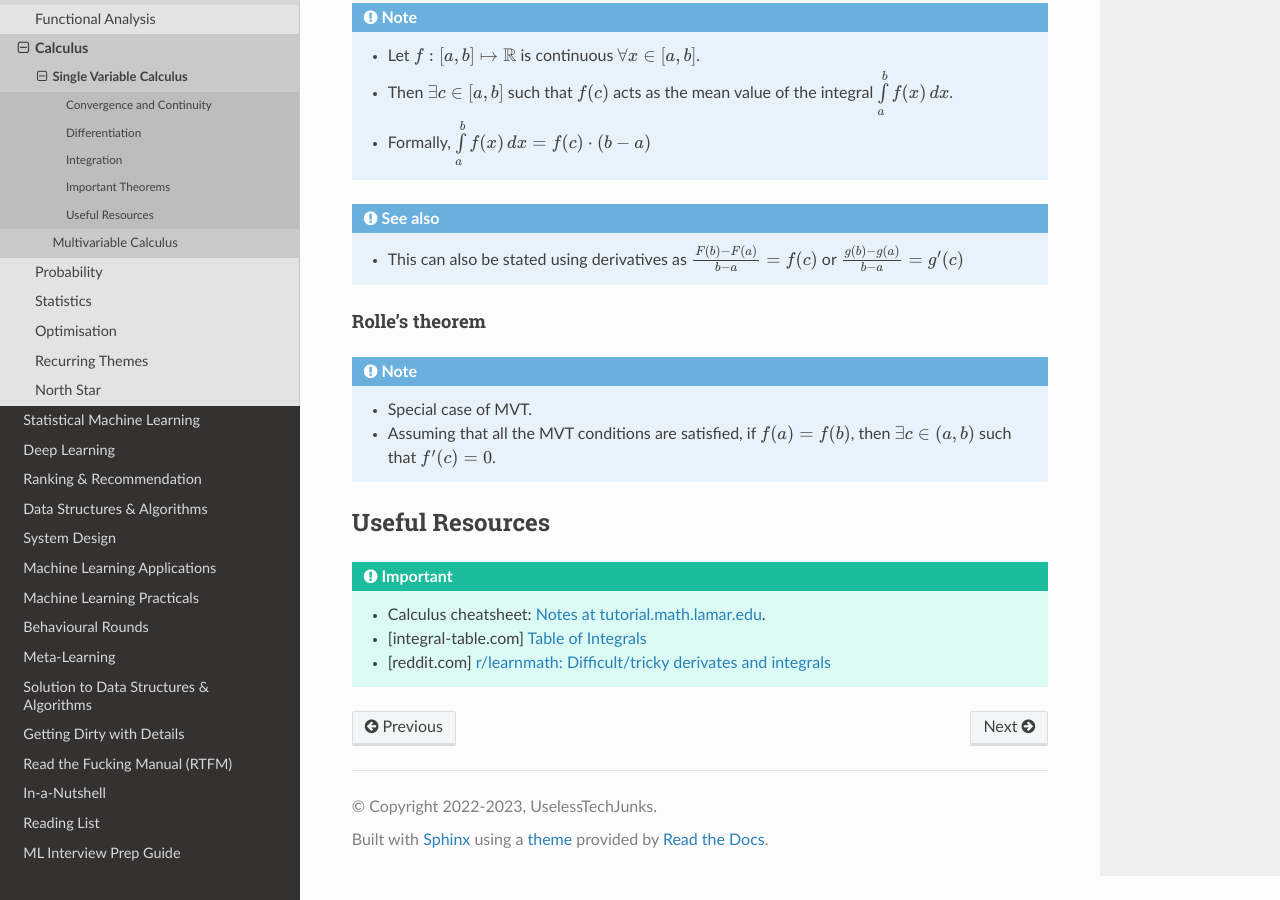
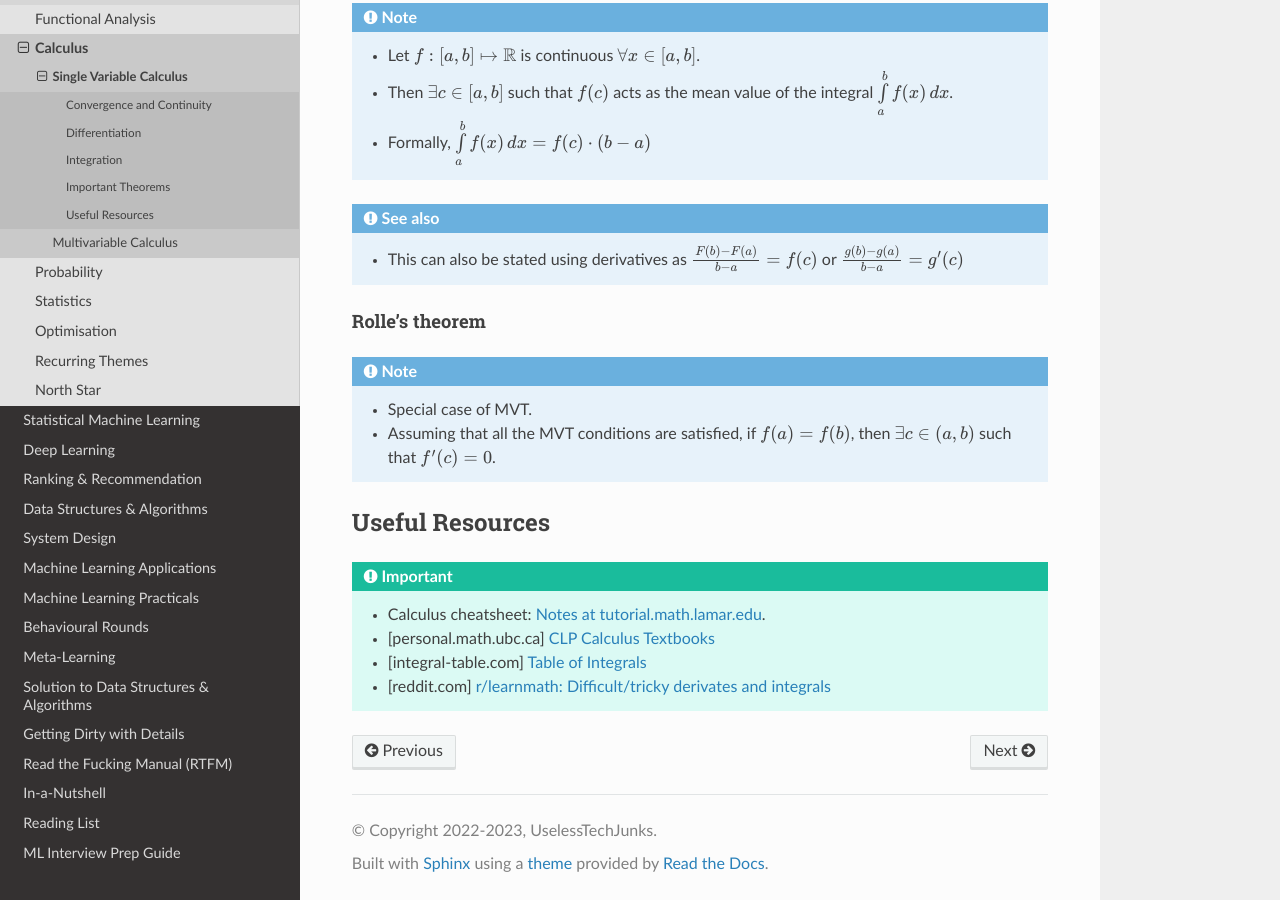
Before and after one commit to uselesstechjunks/leetcode, a Sphinx documentation site: the page built from docs/source/math/calc3/calc1.rst, in a window 1280 px wide and 900 px high, scrolled down 10776 px. Built offline with Sphinx 7.4.7 and the Read the Docs theme 2.0.0, drawn with Linux system fonts in a browser that asks for light colours.

Commit message:
Update calc1.rst (#367)

```diff
--- a/docs/source/math/calc3/calc1.rst
+++ b/docs/source/math/calc3/calc1.rst
@@ -362,5 +362,6 @@ Useful Resources
 ****************************************************************
 .. important::
 	* Calculus cheatsheet: `Notes at tutorial.math.lamar.edu <https://tutorial.math.lamar.edu/pdf/calculus_cheat_sheet_all.pdf>`_.
+	* [personal.math.ubc.ca] `CLP Calculus Textbooks <https://personal.math.ubc.ca/~CLP/CLP2/>`_
 	* [integral-table.com] `Table of Integrals <https://www.integral-table.com/>`_
 	* [reddit.com] `r/learnmath: Difficult/tricky derivates and integrals  <https://www.reddit.com/r/learnmath/comments/cvgswt/looking_for_a_book_with_difficulttricky_derivates/>`_
```
